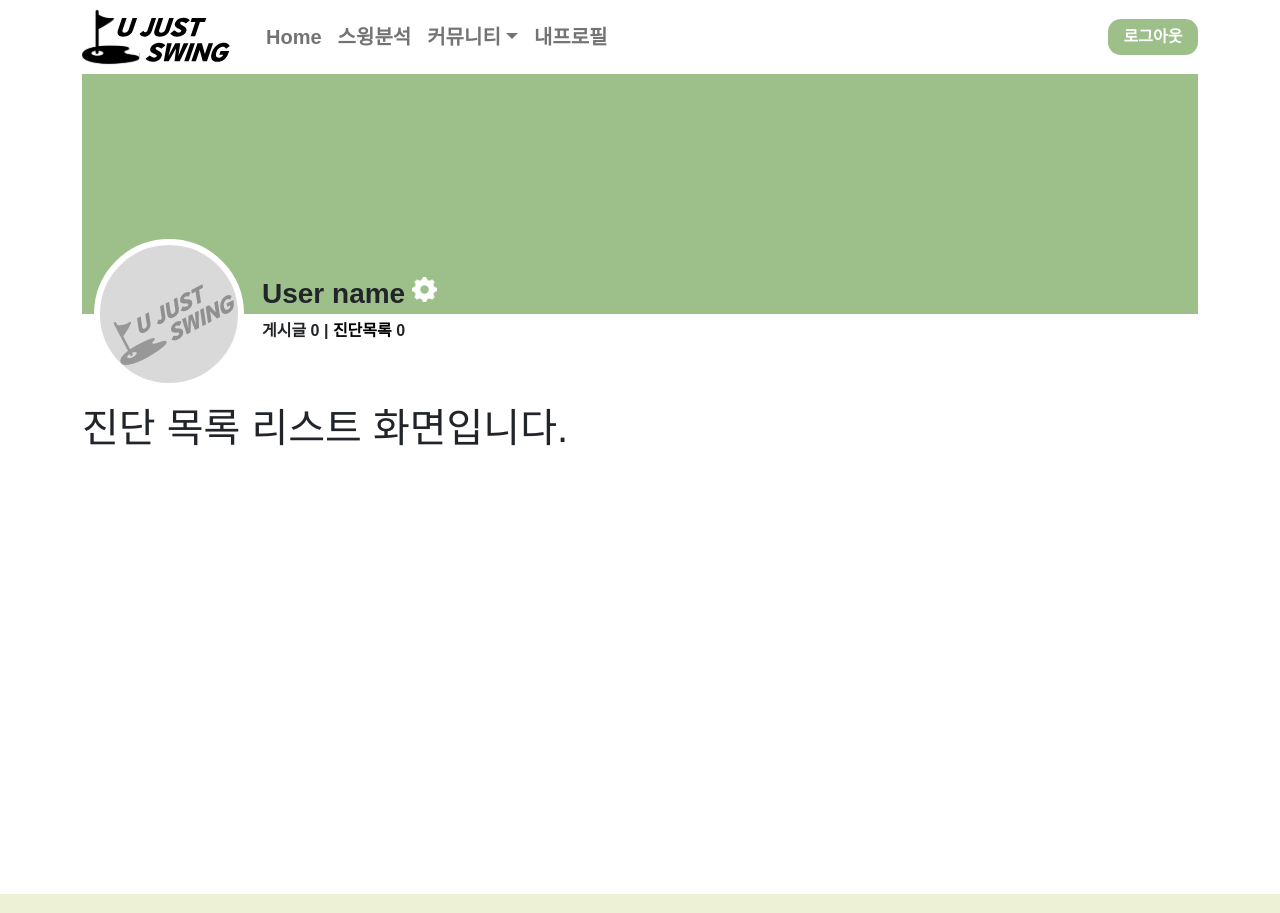
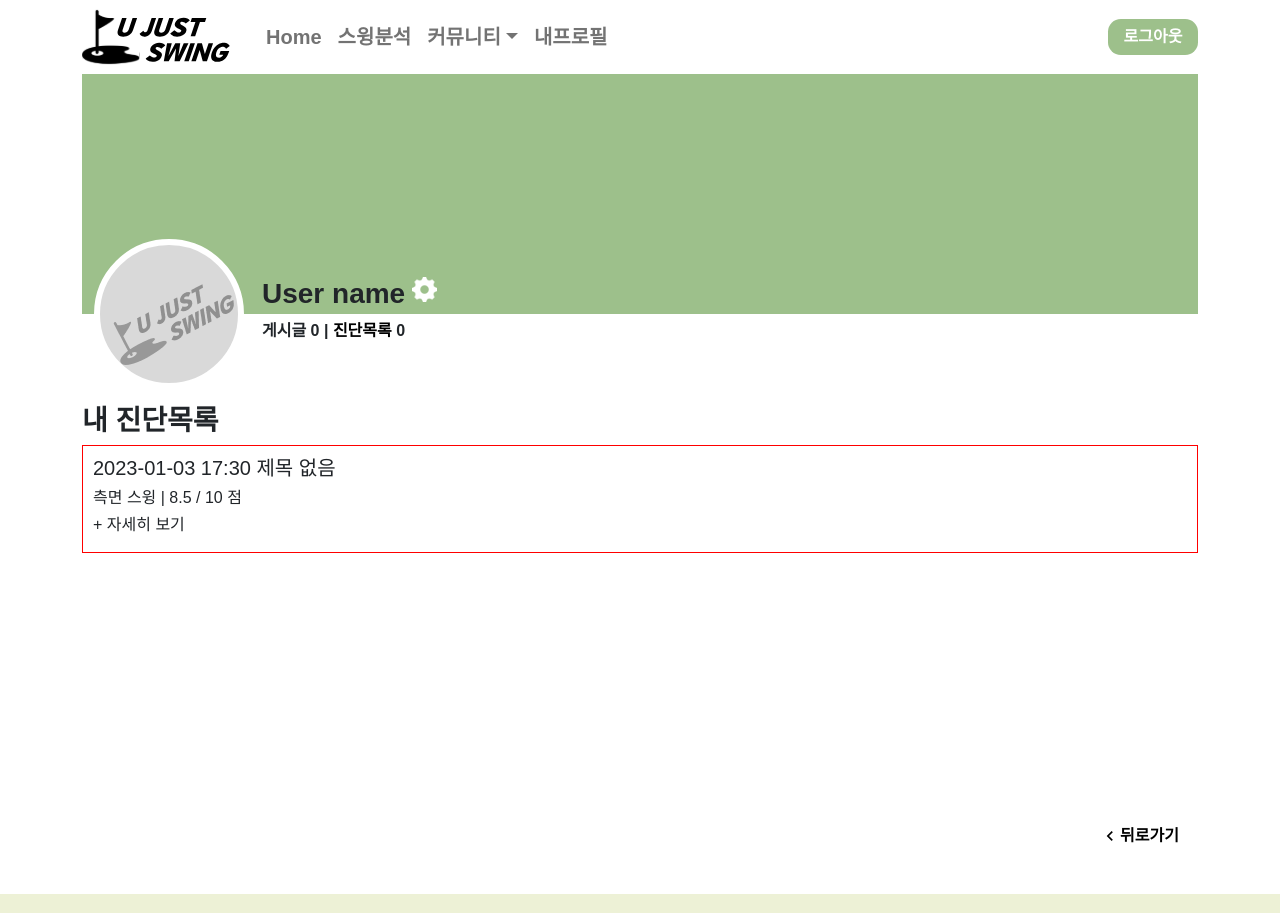
Before and after one commit to HyoJoon-Yang/UJS, a React (Create React App) app in the folder Front/: page /user-list in a window 1280 px wide. Shown: the top 913 px of the page. Built offline with nearby package versions, Linux system fonts and the light colour scheme.

Commit message:
글 작성 폼 카테고리 수정

```diff
--- a/Front/package.json
+++ b/Front/package.json
@@ -3,6 +3,7 @@
   "version": "0.1.0",
   "private": true,
   "dependencies": {
+    "@chakra-ui/icons": "^2.0.17",
     "@testing-library/jest-dom": "^5.16.5",
     "@testing-library/react": "^13.4.0",
     "@testing-library/user-event": "^13.5.0",
--- a/Front/src/pages/CommuPostForm.js
+++ b/Front/src/pages/CommuPostForm.js
@@ -1,7 +1,5 @@
 import Layout from "../components/layout/Layout.js";
 import { Container } from "react-bootstrap";
-import Dropdown from 'react-bootstrap/Dropdown';
-import DropdownButton from 'react-bootstrap/DropdownButton';
 import Form from 'react-bootstrap/Form';
 import InputGroup from 'react-bootstrap/InputGroup';
 import Button from 'react-bootstrap/Button';
@@ -11,16 +9,13 @@ function CommuPostForm() {
         <Layout>
             <Container style={{minHeight: '100vh'}}>
                 <InputGroup className="mb-3" size="md" style={{ marginTop: "30px" }}>
-                    <DropdownButton
-                    variant="outline-secondary"
-                    title="게시판"
-                    id="input-group-dropdown-1"
-                    >
-                        <Dropdown.Item href="#">자유게시판</Dropdown.Item>
-                        <Dropdown.Item href="#">공지사항</Dropdown.Item>
-                        <Dropdown.Item href="#">건의사항</Dropdown.Item>
-                    </DropdownButton>
-                    <Form.Control placeholder="게시판 선택 후 제목 입력" />
+                    <Form.Select aria-label="Default select example">
+                        <option>게시판 선택</option>
+                        <option value="1">자유게시판</option>
+                        <option value="2">공지사항</option>
+                        <option value="3">건의사항</option>
+                    </Form.Select>
+                    <Form.Control style={{ width: "70%" }} placeholder="게시판 선택 후 제목 입력" />
                 </InputGroup>
                 <Form.Group className="mb-3" controlId="exampleForm.ControlTextarea1">
                     <Form.Label>글 내용</Form.Label>
--- a/Front/src/pages/UserList.js
+++ b/Front/src/pages/UserList.js
@@ -1,13 +1,25 @@
 import Layout from "../components/layout/Layout.js";
 import { Container } from "react-bootstrap";
 import AccountHeader from "../components/AccountHeader.js";
+import { Link } from "react-router-dom";
+import { ChevronLeftIcon } from "@chakra-ui/icons";
+import "../styles/UserList.css";
 
 function UserList() {
     return (
         <Layout>
-            <Container style={{minHeight: '100vh'}}>
+            <Container style={{ minHeight: '100vh', position: "relative" }}>
                 <AccountHeader />
-                <h1>진단 목록 리스트 화면입니다.</h1>
+                <h3><b>내 진단목록</b></h3>
+                <Container className="user-list-box">
+                    <h5>2023-01-03 17:30  제목 없음</h5>
+                    <h6>측면 스윙 | 8.5 / 10 점</h6>
+                    <h6>+ 자세히 보기</h6>
+                </Container>
+                <Link to="/account" style={{ width: "100px", position: "absolute", bottom: "20px", right: "10px" }}>
+                    <ChevronLeftIcon boxSize={20} style={{ float:"left" }} />
+                    <h6><b>뒤로가기</b></h6>
+                </Link>
             </Container>
         </Layout>
     );
--- /dev/null
+++ b/Front/src/styles/UserList.css
@@ -0,0 +1,4 @@
+.user-list-box {
+    border: 1px solid red;
+    padding: 10px;
+}
```
Also changed, not shown: 1 other file (tests, documents, lock files or other folders).
